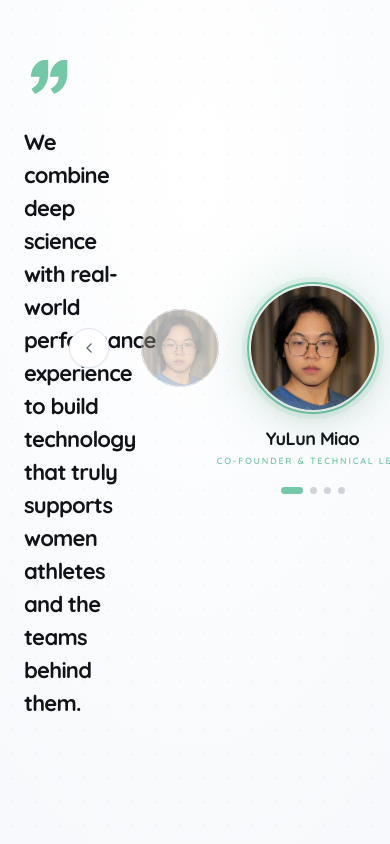
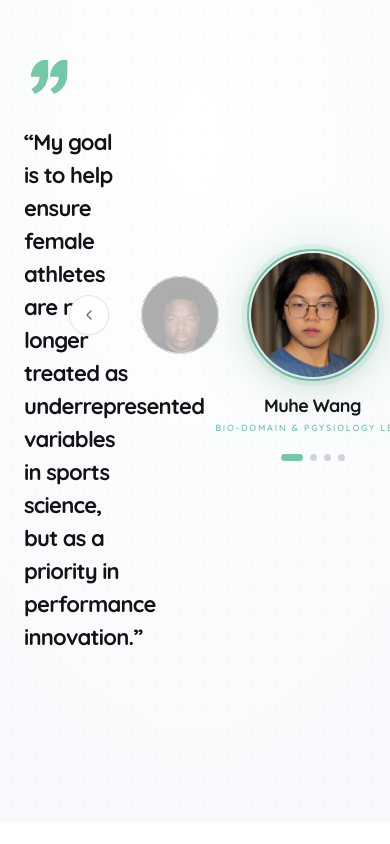
Before and after one commit to AvailHQ/Avail, a React (Vite) app: page / in a window 390 px wide. Shown: the part 3340-4184 px from the top of the page. Built offline with nearby package versions, Linux system fonts and the light colour scheme; a web font is replaced by a local one.

Commit message:
enable the pricing page right now

```diff
--- a/src/App.tsx
+++ b/src/App.tsx
@@ -4,7 +4,6 @@ import Footer from './components/Footer'
 
 import HomePage from './pages/HomePage'
 import JoinPilotProgrammePage from './pages/JoinPilotProgrammePage'
-import PricingPage from './pages/PricingPage'
 
 export default function App() {
   return (
@@ -12,7 +11,6 @@ export default function App() {
       <Nav />
       <Routes>
         <Route path="/" element={<HomePage />} />
-        <Route path="/pricing" element={<PricingPage />} />
         <Route path="/join-pilot-programme" element={<JoinPilotProgrammePage />} />
       </Routes>
       <Footer />
--- a/src/components/Footer.tsx
+++ b/src/components/Footer.tsx
@@ -1,5 +1,7 @@
-import { motion } from "framer-motion";
+import { useState } from "react";
+import { AnimatePresence, motion } from "framer-motion";
 import { Link } from "react-router-dom";
+import PricingComingSoonModal from "./PricingComingSoonModal";
 
 // ─── Social icons (SVG only — links are in the bottom bar) ────────────────
 const IconLinkedIn = () => (
@@ -45,9 +47,12 @@ const COLUMNS = [
 
 // ─── Footer ────────────────────────────────────────────────────────────────
 export default function Footer() {
+  const [showPricingModal, setShowPricingModal] = useState(false);
+
   return (
-    <footer>
-      <div className="bg-[#f5f5f5]">
+    <>
+      <footer>
+        <div className="bg-[#f5f5f5]">
         {/* ── Main body ─────────────────────────────────── */}
         <motion.div
           initial={{ opacity: 0, y: 20 }}
@@ -99,13 +104,14 @@ export default function Footer() {
                 </p>
                 {links.map((link) => (
                   link === "Pricing" ? (
-                    <Link
+                    <button
                       key={link}
-                      to="/pricing"
-                      className="text-[13px] font-medium text-[#6B7280] hover:text-[#111318] transition-colors duration-150 leading-snug"
+                      type="button"
+                      onClick={() => setShowPricingModal(true)}
+                      className="self-start text-left text-[13px] font-medium text-[#6B7280] hover:text-[#111318] transition-colors duration-150 leading-snug"
                     >
                       {link}
-                    </Link>
+                    </button>
                   ) : (
                     <a
                       key={link}
@@ -159,7 +165,14 @@ export default function Footer() {
             </a>
           </div>
         </div>
-      </div>
-    </footer>
+        </div>
+      </footer>
+
+      <AnimatePresence>
+        {showPricingModal && (
+          <PricingComingSoonModal onClose={() => setShowPricingModal(false)} />
+        )}
+      </AnimatePresence>
+    </>
   );
 }
--- a/src/components/Nav.tsx
+++ b/src/components/Nav.tsx
@@ -1,8 +1,13 @@
-import React from "react";
+import { useState } from "react";
+import { AnimatePresence } from "framer-motion";
 import { Link } from "react-router-dom";
+import PricingComingSoonModal from "./PricingComingSoonModal";
 
 export default function Nav() {
+  const [showPricingModal, setShowPricingModal] = useState(false);
+
   return (
+    <>
       <header className="fixed top-0 left-0 right-0 z-50 h-16 bg-[#F7F9FC]/80 backdrop-blur-xl border-b border-[#E8ECF0] shadow-[0_1px_0_rgba(0,0,0,0.05)]">
         <nav
           className="max-w-[1160px] mx-auto h-full px-8 flex items-center gap-8"
@@ -42,12 +47,13 @@ export default function Nav() {
               </a>
             </li>
             <li>
-            <Link
-              to="/pricing"
+              <button
+                type="button"
+                onClick={() => setShowPricingModal(true)}
                 className="text-[13px] font-medium text-[#4B5563] hover:text-[#111318] transition-colors duration-150"
               >
                 Pricing
-            </Link>
+              </button>
             </li>
           </ul>
 
@@ -60,5 +66,12 @@ export default function Nav() {
           </Link>
         </nav>
       </header>
+
+      <AnimatePresence>
+        {showPricingModal && (
+          <PricingComingSoonModal onClose={() => setShowPricingModal(false)} />
+        )}
+      </AnimatePresence>
+    </>
   );
 }
--- /dev/null
+++ b/src/components/PricingComingSoonModal.tsx
@@ -0,0 +1,57 @@
+import { motion } from "framer-motion";
+import { Lock } from "lucide-react";
+
+export default function PricingComingSoonModal({
+  onClose,
+}: {
+  onClose: () => void;
+}) {
+  return (
+    <motion.div
+      initial={{ opacity: 0 }}
+      animate={{ opacity: 1 }}
+      exit={{ opacity: 0 }}
+      className="fixed inset-0 z-[80] flex items-center justify-center bg-[#111318]/30 px-6 backdrop-blur-sm"
+      role="dialog"
+      aria-modal="true"
+      aria-labelledby="pricing-modal-title"
+      onClick={onClose}
+    >
+      <motion.div
+        initial={{ opacity: 0, y: 18, scale: 0.98 }}
+        animate={{ opacity: 1, y: 0, scale: 1 }}
+        exit={{ opacity: 0, y: 12, scale: 0.98 }}
+        transition={{ duration: 0.22, ease: [0.22, 1, 0.36, 1] }}
+        className="w-full max-w-[420px] rounded-2xl bg-white p-8 text-center shadow-[0_24px_70px_rgba(17,19,24,0.18)]"
+        onClick={(event) => event.stopPropagation()}
+      >
+        <div
+          className="mx-auto mb-5 flex h-12 w-12 items-center justify-center rounded-full text-white"
+          style={{ background: "linear-gradient(45deg, #6FBF9E, #4FA3C7)" }}
+        >
+          <Lock className="h-5 w-5" strokeWidth={2.4} aria-hidden="true" />
+        </div>
+        <h2
+          id="pricing-modal-title"
+          className="text-[20px] font-bold tracking-[-0.02em] text-[#111318]"
+        >
+          Pricing coming soon
+        </h2>
+        <p className="mx-auto mt-3 max-w-[310px] text-[14px] leading-[1.7] text-[#6B7280]">
+          Pricing will be published after the pilot programme.
+        </p>
+        <button
+          type="button"
+          onClick={onClose}
+          className="mt-7 inline-flex h-[42px] items-center justify-center rounded-lg px-7 text-[14px] font-semibold text-white transition-all duration-150 hover:-translate-y-[1px]"
+          style={{
+            background: "linear-gradient(45deg, #6FBF9E, #4FA3C7)",
+            boxShadow: "0 2px 12px rgba(116,199,167,0.35)",
+          }}
+        >
+          Got it
+        </button>
+      </motion.div>
+    </motion.div>
+  );
+}
--- a/src/components/TeamSection.tsx
+++ b/src/components/TeamSection.tsx
@@ -7,20 +7,44 @@ type TeamMember = {
   name: string;
   role: string;
   accent: string;
+  photo: string;
+  quote: string;
 };
 
 const TEAM: TeamMember[] = [
   {
-    name: "YuLun Miao",
-    role: "Co-Founder & Technical Lead",
+    name: "Muhe Wang",
+    role: "Bio-domain & Pgysiology Lead",
     accent: "#74c7a7",
+    photo: "/figure/myl.jpg",
+    quote:
+      "“My goal is to help ensure female athletes are no longer treated as underrepresented variables in sports science, but as a priority in performance innovation.”",
   },
-  { name: "Elena Brooks", role: "Performance Science Lead", accent: "#74c7a7" },
-  { name: "Daniel Reed", role: "Founding Engineer", accent: "#74c7a7" },
-  { name: "Sophie Carter", role: "Product & Partnerships", accent: "#74c7a7" },
+  {
+    name: "Yash Saxena",
+    role: "Product & Science Lead",
+    accent: "#74c7a7",
+    photo: "/figure/myl.jpg",
+    quote:
+      "Performance decisions get better when physiology is treated as context, not noise. AVAIL turns that context into clear daily guidance.",
+  },
+  {
+    name: "Marc Miao",
+    role: "Technical & Security Lead",
+    accent: "#74c7a7",
+    photo: "/figure/myl.jpg",
+    quote:
+      "Closing the intelligence gap in women’s sport is not just a technical challenge, it is the foundation for building safer, smarter, and physiology-aware performance systems",
+  },
+  {
+    name: "Omar Kamesa",
+    role: "Business & Partnerships Lead",
+    accent: "#74c7a7",
+    photo: "/figure/omar.jpg",
+    quote:
+      "We build alongside clubs and performance teams so AVAIL fits the rhythm of real training environments, not just perfect dashboards.",
+  },
 ];
-
-const TEAM_PHOTO_SRC = "/figure/myl.jpg";
 
 const MINT = "#74c7a7";
 
@@ -39,7 +63,7 @@ function GhostAvatar({ member }: { member: TeamMember }) {
       style={{ width: 78, height: 78 }}
     >
       <img
-        src={TEAM_PHOTO_SRC}
+        src={member.photo}
         alt=""
         aria-hidden="true"
         className="w-full h-full object-cover"
@@ -73,9 +97,10 @@ function ActiveAvatar({ member }: { member: TeamMember }) {
       {/* Photo */}
       <div className="relative w-full h-full rounded-full overflow-hidden shadow-[0_8px_32px_rgba(0,0,0,0.10)]">
         <img
-          src={TEAM_PHOTO_SRC}
+          src={member.photo}
           alt={member.name}
           className="w-full h-full object-cover"
+          style={{ objectPosition: "center calc(50% - 5px)" }}
           loading="lazy"
         />
       </div>
@@ -161,17 +186,24 @@ export default function TeamSection() {
               <QuoteIcon />
             </div>
 
-            <blockquote className="max-w-[560px]">
-              <h2
-                id="team-headline"
-                className="max-w-[560px] font-bold leading-[1.5] tracking-[-0.035em] text-[#111318]"
-                style={{ fontSize: "clamp(22px, 2.6vw, 28px)" }}
+            <AnimatePresence mode="wait">
+              <motion.blockquote
+                key={active.name + "-quote"}
+                initial={{ opacity: 0, y: 10 }}
+                animate={{ opacity: 1, y: 0 }}
+                exit={{ opacity: 0, y: -10 }}
+                transition={{ duration: 0.24, ease: [0.22, 1, 0.36, 1] }}
+                className="max-w-[560px]"
               >
-                We combine deep science with real-world performance experience
-                to build technology that truly supports women athletes and the
-                teams behind them.
-              </h2>
-            </blockquote>
+                <h2
+                  id="team-headline"
+                  className="max-w-[560px] font-bold leading-[1.5] tracking-[-0.035em] text-[#111318]"
+                  style={{ fontSize: "clamp(22px, 2.6vw, 28px)" }}
+                >
+                  {active.quote}
+                </h2>
+              </motion.blockquote>
+            </AnimatePresence>
           </motion.div>
 
           {/* ── RIGHT: Carousel (55%) ───────────────────────── */}
--- a/src/components/WaitlistFormPanel.tsx
+++ b/src/components/WaitlistFormPanel.tsx
@@ -1,5 +1,6 @@
-import { useState } from "react";
+import { useEffect, useState } from "react";
 import { motion } from "framer-motion";
+import { useNavigate } from "react-router-dom";
 import { submitDemoRequest } from "../lib/api";
 
 const ROLES = ["Coach", "Performance Staff", "Sports Scientist", "Other"];
@@ -172,6 +173,7 @@ function Textarea({
 }
 
 export default function WaitlistFormPanel() {
+  const navigate = useNavigate();
   const [form, setForm] = useState<FormState>({
     firstName: "",
     lastName: "",
@@ -186,6 +188,16 @@ export default function WaitlistFormPanel() {
   const [submitError, setSubmitError] = useState("");
   const [isSubmitting, setIsSubmitting] = useState(false);
   const [submitted, setSubmitted] = useState(false);
+
+  useEffect(() => {
+    if (!submitted) return;
+
+    const timeout = window.setTimeout(() => {
+      navigate("/");
+    }, 3000);
+
+    return () => window.clearTimeout(timeout);
+  }, [navigate, submitted]);
 
   const set =
     (key: keyof FormState) =>
```
Also changed, not shown: src/pages/PricingPage.tsx (+78 -6 lines), public/figure/omar.jpg (added). Lines whose indentation alone changed are shown as unchanged.
